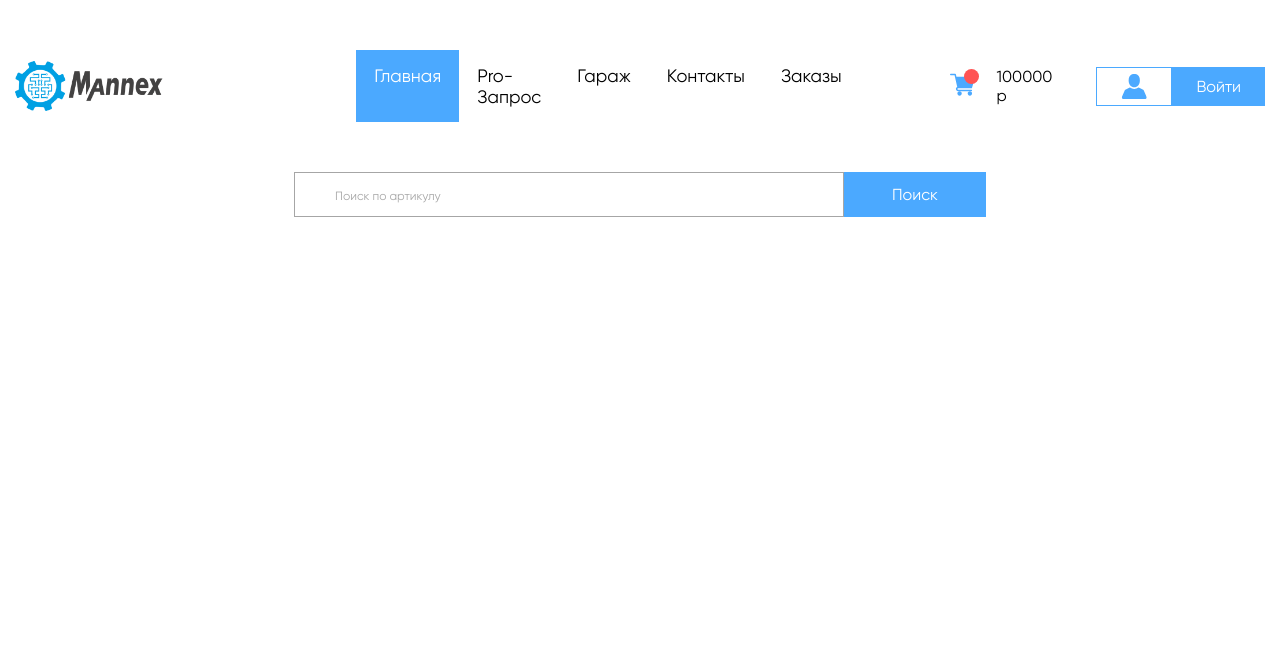
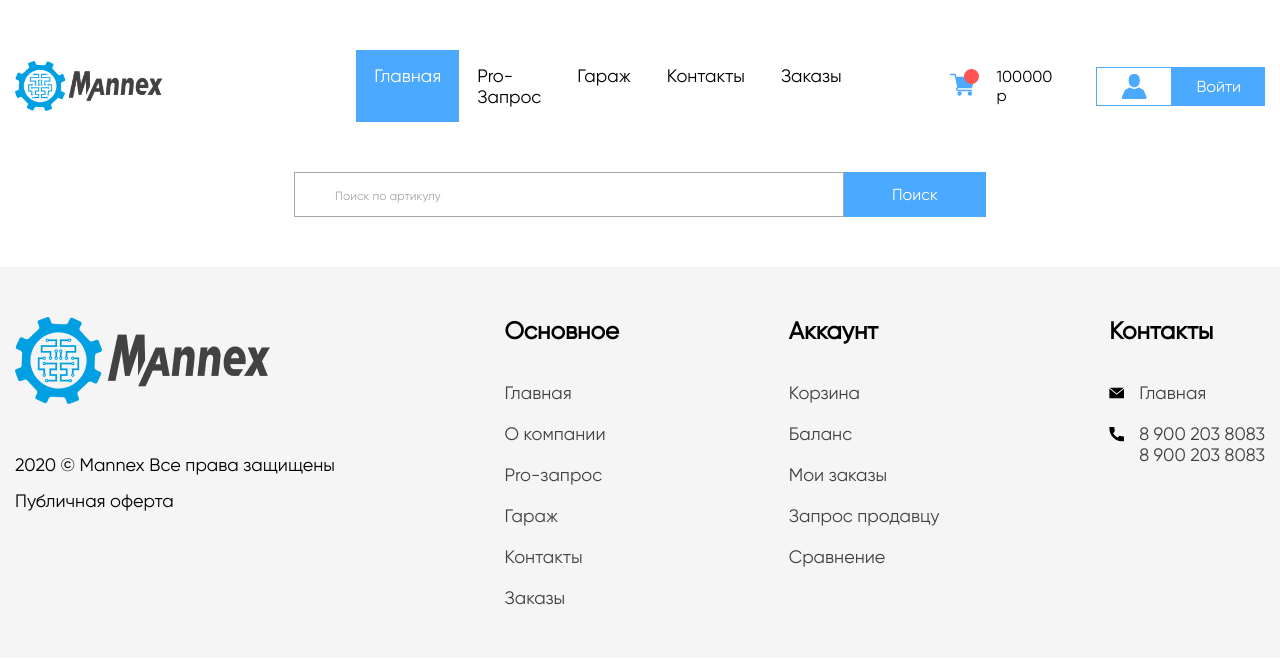
Before and after one commit to MCF512/tires, a website: page #src/index.pug in a window 1280 px wide. Drawn offline with nearby package versions, Linux system fonts and the light colour scheme; files that its build step writes are made by us from their sources; files whose address does not match are found by name; a web font is replaced by a local one.

Commit message:
added footer

```diff
--- /dev/null
+++ b/#src/_footer.pug
@@ -0,0 +1,44 @@
+footer.footer
+  .container
+      ul.footer__blocks
+        li.footer__block
+          a.footer__logo.logo(href="#")
+            img(src="img/logo.png", alt="logo")
+          p.footer__text 2020 © Mannex Все права защищены
+          p.footer__text Публичная оферта
+        li.footer__block
+          h3.footer__title Основное
+          ul.footer__list
+            li.footer__item
+              a.footer__link(href="#") Главная
+            li.footer__item
+              a.footer__link(href="#") О компании
+            li.footer__item
+              a.footer__link(href="#") Pro-запрос
+            li.footer__item
+              a.footer__link(href="#") Гараж
+            li.footer__item
+              a.footer__link(href="#") Контакты
+            li.footer__item
+              a.footer__link(href="#") Заказы
+        li.footer__block
+          h3.footer__title Аккаунт
+          ul.footer__list
+            li.footer__item
+              a.footer__link(href="#") Корзина
+            li.footer__item
+              a.footer__link(href="#") Баланс
+            li.footer__item
+              a.footer__link(href="#") Мои заказы
+            li.footer__item
+              a.footer__link(href="#") Запрос продавцу
+            li.footer__item
+              a.footer__link(href="#") Сравнение
+        li.footer__block
+          h3.footer__title Контакты
+          ul.footer__list
+            li.footer__item
+              a.footer__link.footer__link--mail(href="mailto:main@mail.ru") Главная
+            li.footer__item
+              a.footer__link.footer__link--tel(href="tel") 8 900 203 8083
+              a.footer__link.footer__link--tel2(href="tel") 8 900 203 8083
--- a/#src/index.pug
+++ b/#src/index.pug
@@ -8,5 +8,6 @@ html(lang="кг")
     link(rel="stylesheet", href="css/style.min.css")
   body
     include _header.pug
-
+    main.main
+    include _footer.pug
     script(src="js/script.min.js")
--- a/#src/scss/global.scss
+++ b/#src/scss/global.scss
@@ -2,6 +2,12 @@
 body {
   font-family: "Gilroy-Regular";
   font-weight: 400;
+  display: flex;
+  flex-direction: column;
+}
+
+.main {
+  flex-grow: 1;
 }
 
 .container {
--- a/#src/scss/style.scss
+++ b/#src/scss/style.scss
@@ -133,3 +133,84 @@
     }
   }
 }
+
+.footer {
+  font-size: 18px;
+  background-color: $footer_bg;
+  padding: 50px 0;
+
+  &__logo {
+    margin-bottom: 50px;
+    display: block;
+  }
+
+  &__text:not(:last-child) {
+    margin-bottom: 15px;
+  }
+
+  &__title {
+    font-size: 24px;
+    margin-bottom: 37px;
+  }
+
+  &__blocks {
+    display: flex;
+    justify-content: space-between;
+  }
+
+
+
+  &__item {
+    color: $footer_link;
+
+    &:not(:last-child) {
+      margin-bottom: 20px;
+    }
+  }
+
+  &__link {
+    transition: opacity 0.5s;
+
+    &:hover{
+      opacity: 0.5;
+    }
+
+    &--mail {
+      position: relative;
+      padding-left: 30px;
+
+      &::before {
+        position: absolute;
+        content: '';
+        width: 15px;
+        height: 15px;
+        background-image: url(../img/mail.svg);
+        left: 0;
+        top: 50%;
+        transform: translateY(-50%);
+      }
+    }
+
+    &--tel {
+      display: block;
+      position: relative;
+      padding-left: 30px;
+
+      &::before {
+        position: absolute;
+        content: '';
+        width: 15px;
+        height: 15px;
+        background-image: url(../img/tel.svg);
+        left: 0;
+        top: 50%;
+        transform: translateY(-50%);
+      }
+    }
+
+    &--tel2{
+      padding-left: 30px;
+    }
+  }
+
+}
--- a/#src/scss/vars.scss
+++ b/#src/scss/vars.scss
@@ -2,3 +2,5 @@ $main_color: #4BA9FF;
 $secondary_color: #FF5454;
 $white: #fff;
 $input_border: #A6A6A6;
+$footer_link: #434242;
+$footer_bg: #F5F5F5;
```
Also changed, not shown: #src/img/mail.svg (added), #src/img/tel.svg (added), docs/css/style.css, docs/css/style.min.css, docs/img/mail.svg (added), docs/img/tel.svg (added), docs/index.html.
